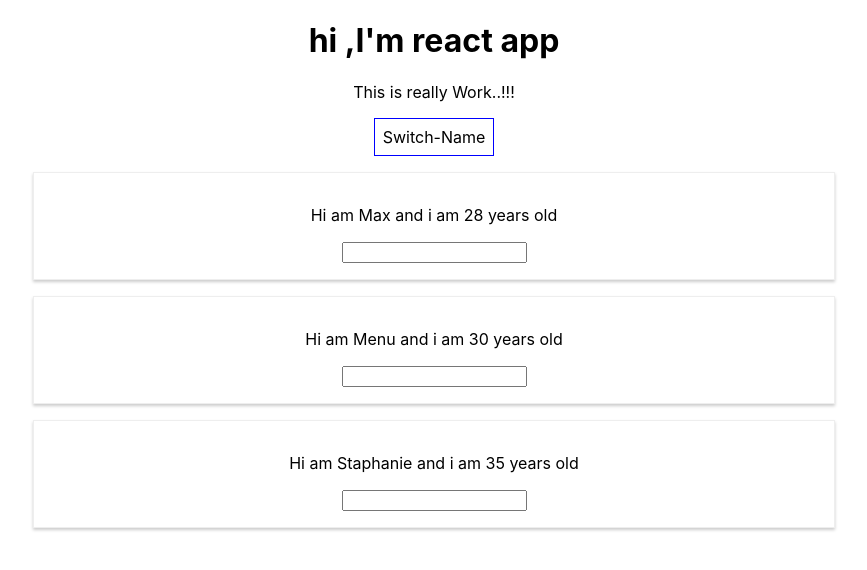
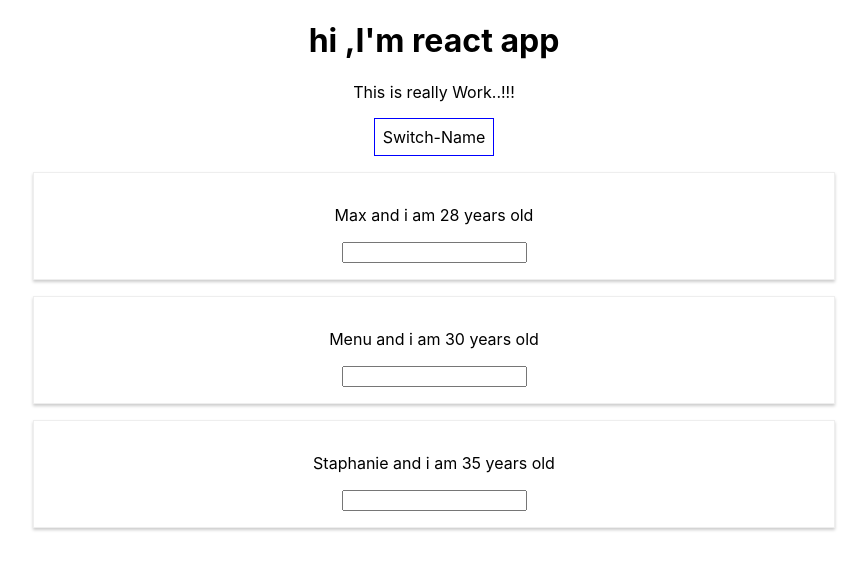
Before and after one commit to rahulgundiya/react-complete-guide, a React (Create React App) app: page / in a window 1280 px wide. Both pictures are taken after a click on the button "Switch-Name". Shown: the top 570 px of the page, without its empty margins (206-1073 px from the left). Built offline with nearby package versions, Linux system fonts and the light colour scheme.

Commit message:
list-state

```diff
--- a/src/App.js
+++ b/src/App.js
@@ -46,6 +46,14 @@ nameChangedHandler=(event) =>{
 
   })
 }
+
+deletePersonHandler(personIndex)
+{
+const persons =this.state.persons;
+persons.splice(personIndex ,1);
+this.setState({persons:persons});
+
+}
 togglePersonsHandler=()=>{
   const doesShow=this.state.showPersons;
   this.setState({showPersons:!doesShow})
@@ -67,8 +75,10 @@ if(this.state.showPersons)
  persons=(
 
 <div>
-  {this.state.persons.map(person=>{
-    return <Person name={person.name} age={person.age}  / >
+  {this.state.persons.map((person ,index)=>{
+    return <Person name={person.name} age={person.age}
+     click ={()=> this.deletePersonHandler(index)}
+    / >
 
 
   }
--- a/src/Person/Person.js
+++ b/src/Person/Person.js
@@ -5,7 +5,7 @@ const person = (props )=>
 {
 return(
     <div className = "Person">
-        <p>Hi am {props.name} and i am {props.age} years old</p>
+        <p onClick ={props.click}> {props.name} and i am {props.age} years old</p>
         <p>{props.children}</p>
         <input type="text" onChange={props.changed} />
     </div>
```
